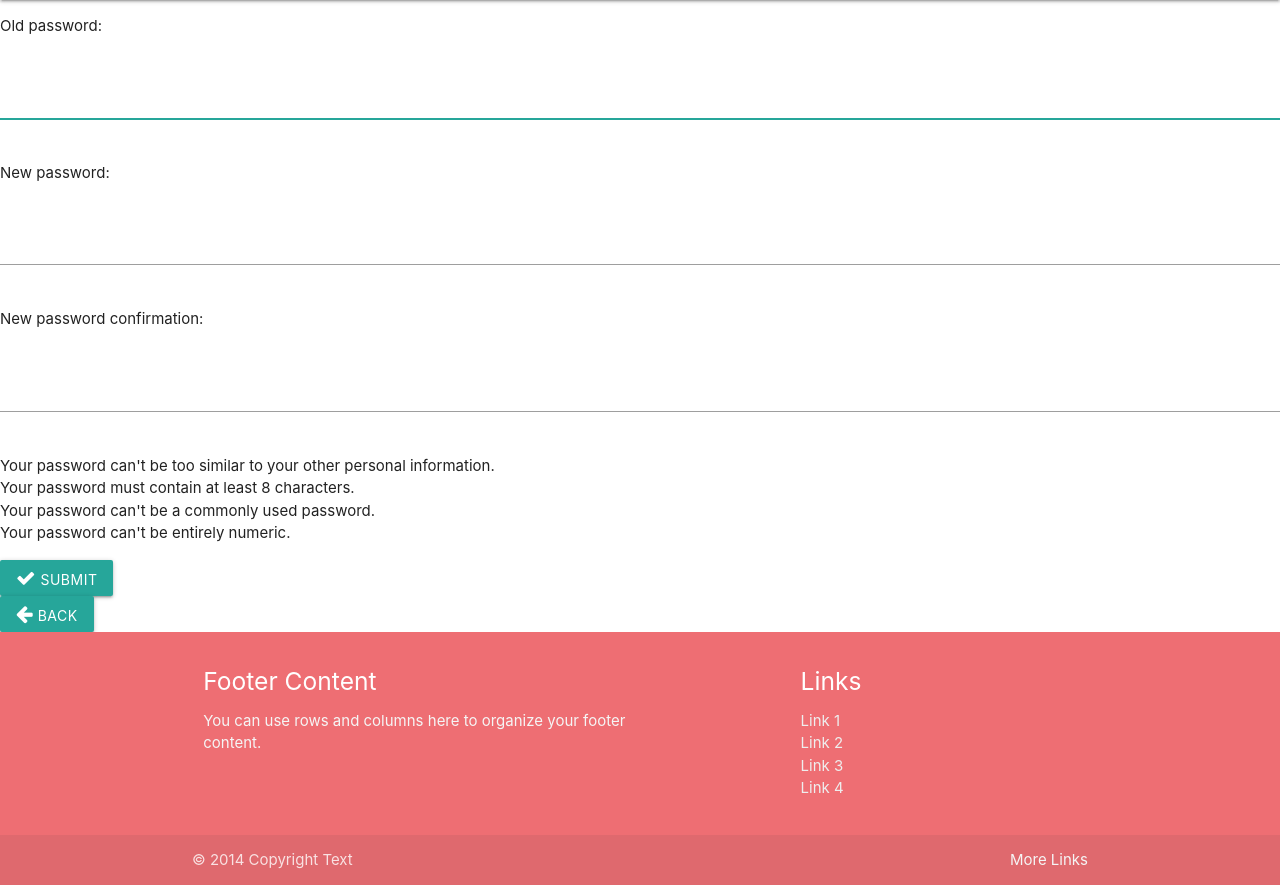
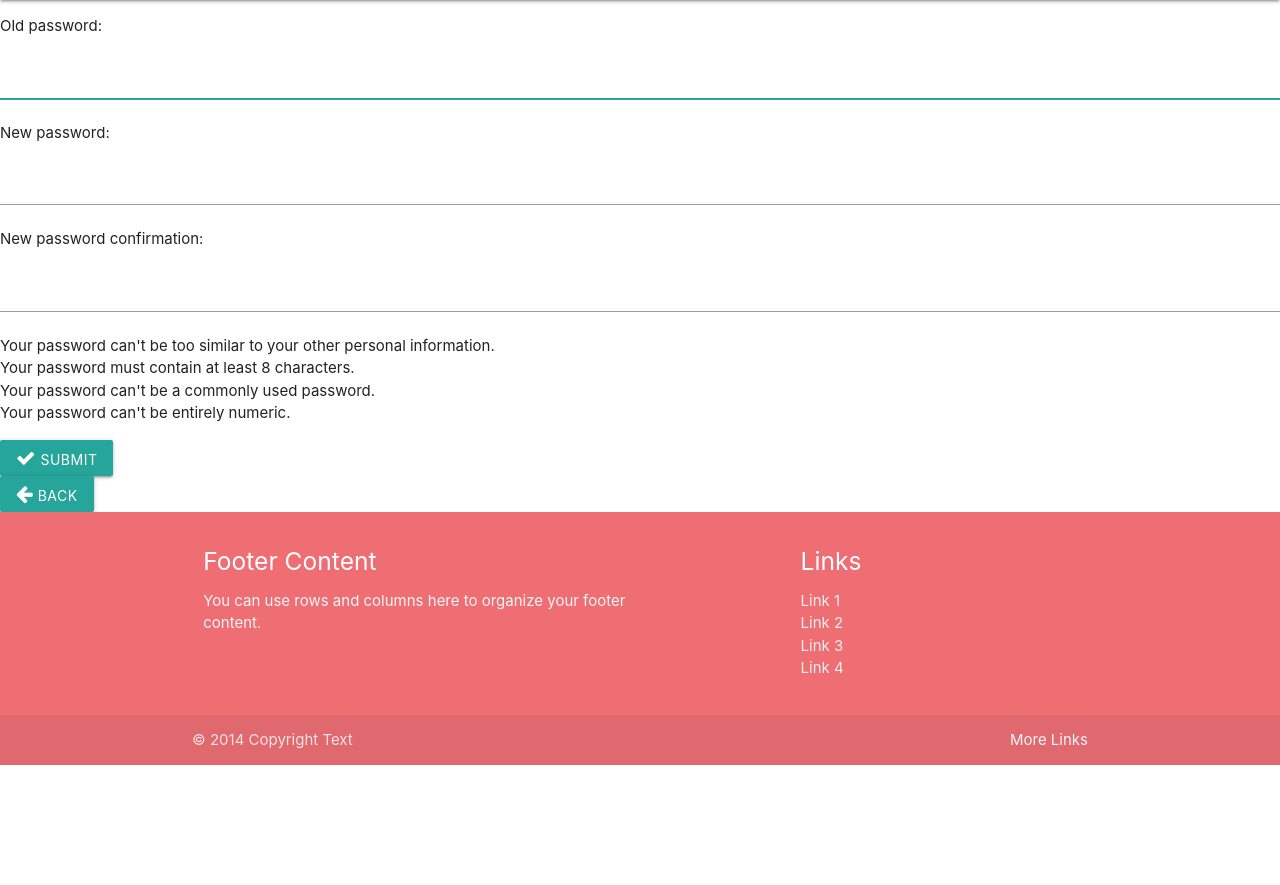
Before and after one commit to TimeaKovacs86/LastMilestoneProject, a Django app: page /account/profile/change-password/ in a window 1280 px wide. Shown: the part 64-949 px from the top of the page. After the commit the page ends 829 px from the top, so only its background shows below. Run offline with Django 3.2, Linux system fonts and the light colour scheme; the visitor is signed in with stand-in values (Sample User, id 1).

Commit message:
Created Reset Password functionality

```diff
--- a/account/templates/change-password.html
+++ b/account/templates/change-password.html
@@ -6,39 +6,39 @@
     <!-- Change password -->
     <form method="POST">
         {% csrf_token %}
-        <div class="profile-container">
-            <div class="row margin-profile-field">
-                <div class="col-sm-12">
-                    <p class="text-center">Old password: </p>
+        <div>
+            <div>
+                <div>
+                    <p>Old password: </p>
                 </div>
             </div>
-            <div class="row margin-profile-field">
-                <div class="col-sm-12">
-                    <p class="text-center">{{ form.old_password }}</p>
+            <div>
+                <div>
+                    <p>{{ form.old_password }}</p>
                 </div>
             </div>
-            <div class="row margin-profile-field">
-                <div class="col-sm-12">
-                    <p class="text-center">New password: </p>
+            <div>
+                <div>
+                    <p>New password: </p>
                 </div>
             </div>
-            <div class="row margin-profile-field">
-                <div class="col-sm-12">
-                    <p class="text-center">{{ form.new_password1 }}</p>
+            <div>
+                <div>
+                    <p>{{ form.new_password1 }}</p>
                 </div>
             </div>
-            <div class="row margin-profile-field">
-                <div class="col-sm-12">
-                    <p class="text-center">New password confirmation: </p>
+            <div>
+                <div>
+                    <p>New password confirmation: </p>
                 </div>
             </div>
-            <div class="row margin-profile-field">
-                <div class="col-sm-12">
-                    <p class="text-center">{{ form.new_password2 }}</p>
+            <div>
+                <div>
+                    <p>{{ form.new_password2 }}</p>
                 </div>
             </div>
         </div>
-        <div class="col-xs-offset-2 col-md-offset-3 col-lg-offset-3">
+        <div>
             <ul>
                 <li>Your password can't be too similar to your other personal information.</li>
                 <li>Your password must contain at least 8 characters.</li>
@@ -46,13 +46,13 @@
                 <li>Your password can't be entirely numeric.</li>
             </ul>
         </div>
-        <div class="col-sm-12 col-xs-12 edit-return-button">
+        <div>
             <button type="submit" class="btn"><i class="fa fa-check"></i> Submit</button>
         </div>
     </form>
-    <div class="col-sm-12 col-xs-12 edit-return-button margin-bottom">
+    <div>
         <a href="{% url 'profile' %}">
-            <button class="btn btn-info"><i class="fa fa-arrow-left"></i> Back</button>
+            <button class="btn"><i class="fa fa-arrow-left"></i> Back</button>
         </a>
     </div>
 {% endblock %}
--- a/account/templates/login.html
+++ b/account/templates/login.html
@@ -10,4 +10,9 @@
         {{ login_form|materializecss }}
         <input class="btn" type="submit" value="Log In"/>
     </form>
+    <div>
+        <a href="{% url 'password_reset' %}">
+            <button class="btn btn-info"><i class="fa fa-unlock-alt"></i> Forget your password?</button>
+        </a>
+    </div>
 {% endblock %}
--- a/account/templates/profile.html
+++ b/account/templates/profile.html
@@ -17,11 +17,11 @@
     {{ user_form.last_login }}
 
     <a href="{% url 'edit_profile' %}">
-        <button class="btn btn-info"><i class="fa fa-pencil"></i> Update Details</button>
+        <button class="btn"><i class="fa fa-pencil"></i> Update Details</button>
     </a>
 
     <a href="{% url 'change_password' %}">
-        <button class="btn btn-info"><i class="fa fa-pencil"></i> Change Password</button>
+        <button class="btn"><i class="fa fa-pencil"></i> Change Password</button>
     </a>
 
 {% endblock %}
--- /dev/null
+++ b/account/url_reset.py
@@ -0,0 +1,11 @@
+from django.conf.urls import url
+from django.core.urlresolvers import reverse_lazy
+from django.contrib.auth.views import password_reset, password_reset_done, password_reset_confirm, password_reset_complete
+
+urlpatterns = [
+    url('^$', password_reset, {'post_reset_redirect': reverse_lazy('password_reset_done')}, name='password_reset'),
+    url(r'^done/$', password_reset_done, name='password_reset_done'),
+    url(r'^(?P<uidb64>[0-9A-Za-z]+)-(?P<token>.+)/$', password_reset_confirm,
+        {'post_reset_redirect': reverse_lazy('password_reset_complete')}, name='password_reset_confirm'),
+    url('^complete/$', password_reset_complete, name='password_reset_complete')
+]
--- a/account/urls.py
+++ b/account/urls.py
@@ -1,5 +1,6 @@
-from django.conf.urls import url
+from django.conf.urls import url, include
 from .views import nav_login, registration, profile, logout, edit_profile, change_password
+from account import url_reset
 
 urlpatterns = [
     url(r'^login/$', nav_login, name='login'),
@@ -8,4 +9,5 @@ urlpatterns = [
     url(r'^logout/$', logout, name='logout'),
     url(r'^profile/edit/$', edit_profile, name='edit_profile'),
     url(r'^profile/change-password/$', change_password, name='change_password'),
+    url(r'^password-reset/', include(url_reset))
 ]
```
Also changed, not shown: LastMilestoneProject/settings.py (+14 -0 lines), account/templates/edit.html (+29 -29 lines), feed/templates/feed.html (+5 -5 lines).
